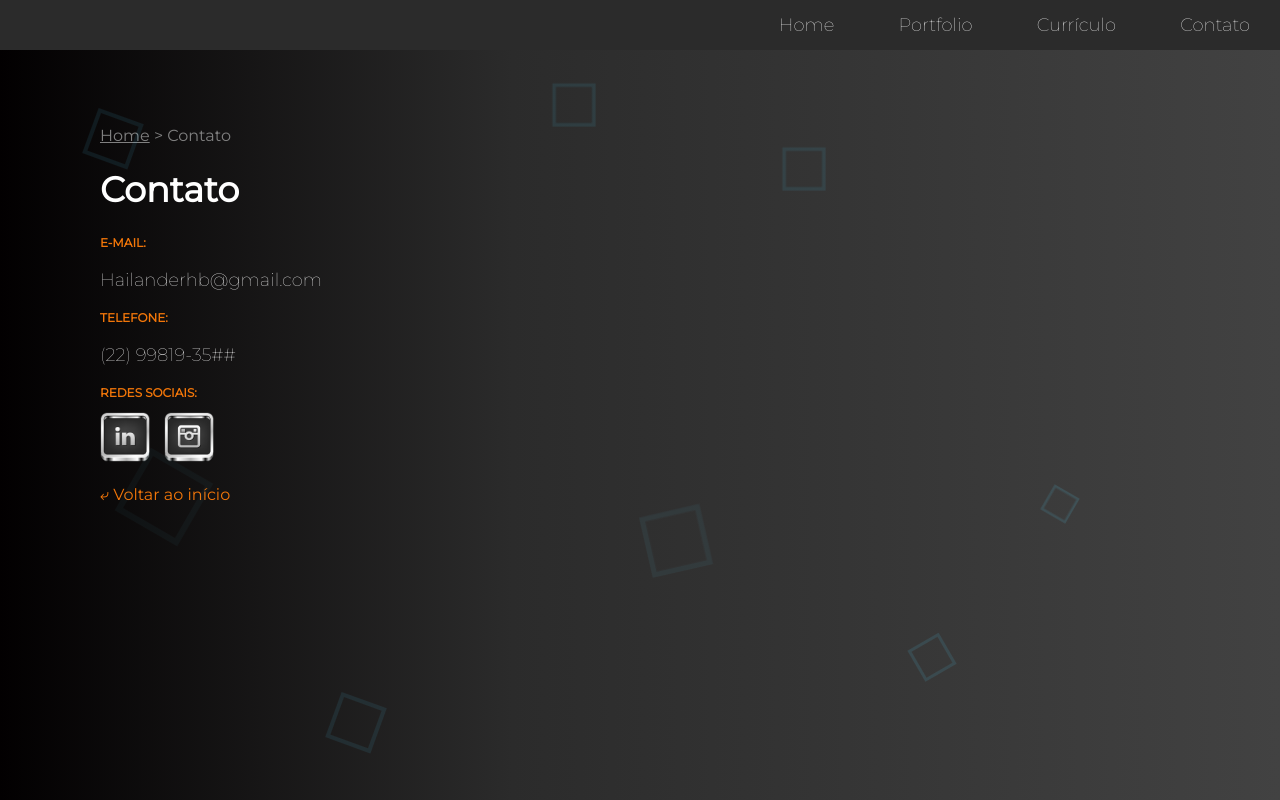
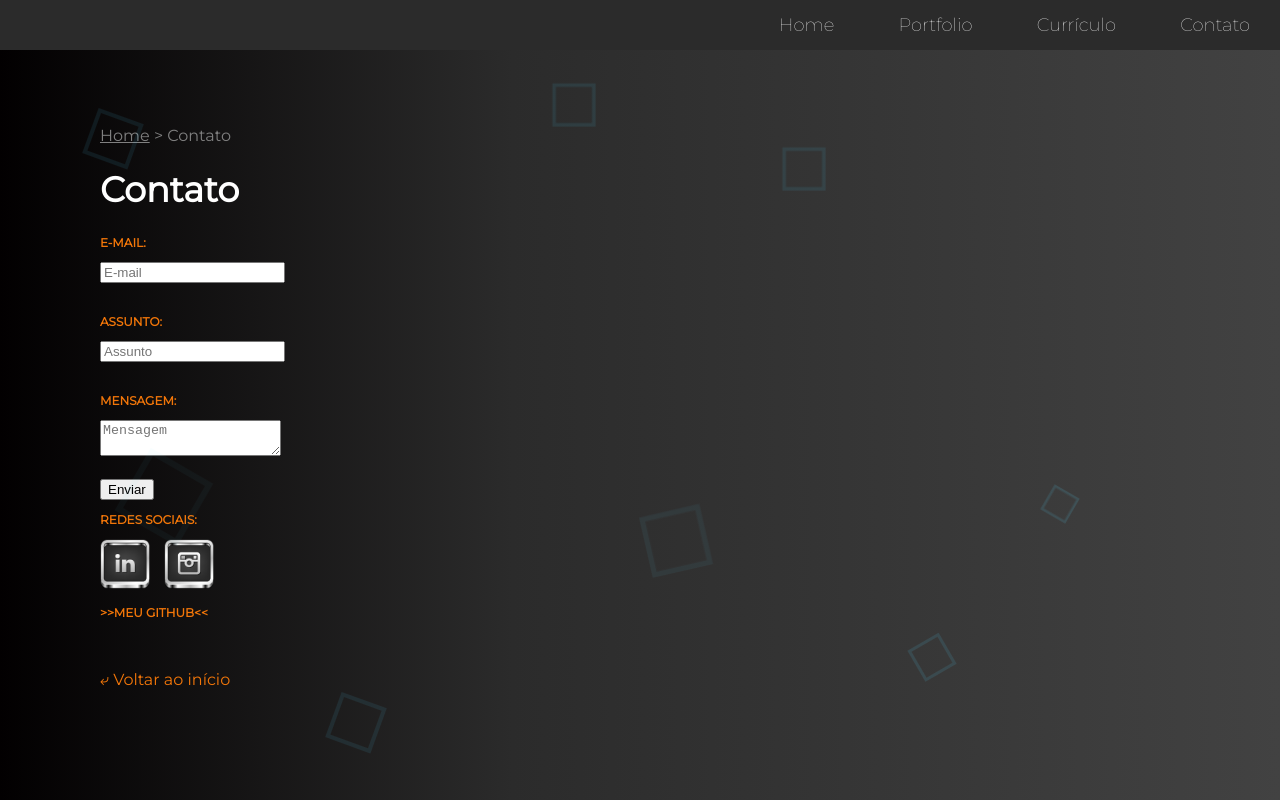
Before and after one commit to hailanderhb/sitepessoalparateste, a plain HTML site: page contato.html in a window 1280 px wide. Drawn offline with Linux system fonts and the light colour scheme.

Commit message:
Alteração em contato, recebimento de e-mail att

```diff
--- a/contato.html
+++ b/contato.html
@@ -50,17 +50,58 @@
 
 				<h1>Contato</h1>
 
+				<form action="https://postmail.invotes.com/send"
+			method="post" id="email_form">
+			<h3>E-mail:</h3>
+			<input type="text" name="extra_email"
+						placeholder="E-mail" /> <br><br>
+			<h3>Assunto:</h3>
+			<input type="text" name="subject" placeholder="Assunto" /><br><br>
 
-				<h3>E-mail:</h3>
-				<p>Hailanderhb@gmail.com</p>
+			<h3>Mensagem:</h3>
+			<textarea name="text" placeholder="Mensagem"></textarea><br><br>
+			<input type="hidden" name="access_token" value="ltl83hi3ptpmzughf0ad522o" />
+			<!-- return urls can be fully qualified -OR-
+				start with / for root relative -OR-
+				start with . for url relative -->
+			<input type="hidden" name="success_url" value="http://www.hailanderdev.epizy.com/" />
+			<input type="hidden" name="error_url" value=".?message=Email+could+not+be+sent.&isError=1" />
 
-				<h3>Telefone:</h3>
-				<p>(22) 99819-35##</p>
 
+			<!-- set the reply-to address -->
+			<!-- <input type="text" name="reply_to"
+						placeholder="Your Email" /> -->
+
+			<!-- to append extra fields, use the extra_ prefix.
+				Entries will be appended to your message body. -->
+			<!-- <input type="text" name="extra_phone_number"
+						placeholder="Phone Number" /> -->
+
+			<!-- to split your message into 160 chars
+				for an sms gateway -->
+			<!-- <input type="hidden"
+						name="sms_format" value="true" /> -->
+
+			<input id="submit_form" type="submit" value="Enviar" />
+			<!-- not required, but we'd appreciate it if you'd link to us somewhere on your site -->
+
+		</form>
+
+		<!-- optional, prevents the submit button from being pressed more than once -->
+		<script>
+			var submitButton = document.getElementById("submit_form");
+			var form = document.getElementById("email_form");
+			form.addEventListener("submit", function (e) {
+				setTimeout(function() {
+					submitButton.value = "Enviando seu e-mail na velocidade da luz...";
+					submitButton.disabled = true;
+				}, 1);
+			});
+		</script>
 				<h3>Redes Sociais:</h3>
 				<a href="https://www.linkedin.com/in/hailander-bastos-09425554/" target="_blank"><img class="social-img" src="img/linkedin.png" alt="link para o linkedin"></a>
 				<a href="https://www.instagram.com/hailanderbastos/" target="_blank"><img class="social-img" src="img/instagram.png" alt="link para o instagram"></a>
-
+				<h3><a class="git" href="https://github.com/hailanderhb/" target="_blank">>>Meu Github<<</a></h3>
 				<br><br>
 
 				<a class="back-link" href="index.html">&ldca; Voltar ao início<a>
--- a/css/styles.css
+++ b/css/styles.css
@@ -269,6 +269,12 @@ body{
     text-decoration: none;
 }
 
+.git{
+    color: #f27609;
+    text-decoration: none;
+}
+
+
 .blackbox{
     width: 100%;
     height: 100%;
```
